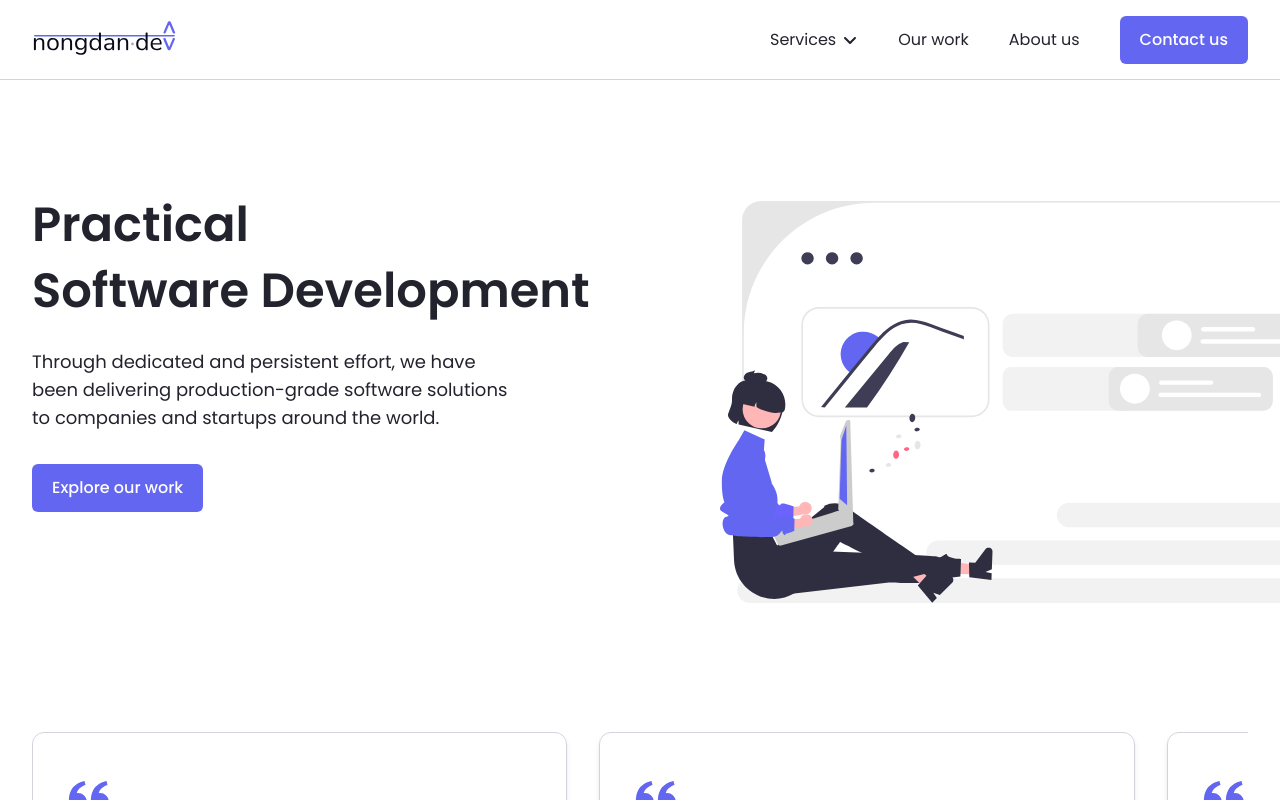
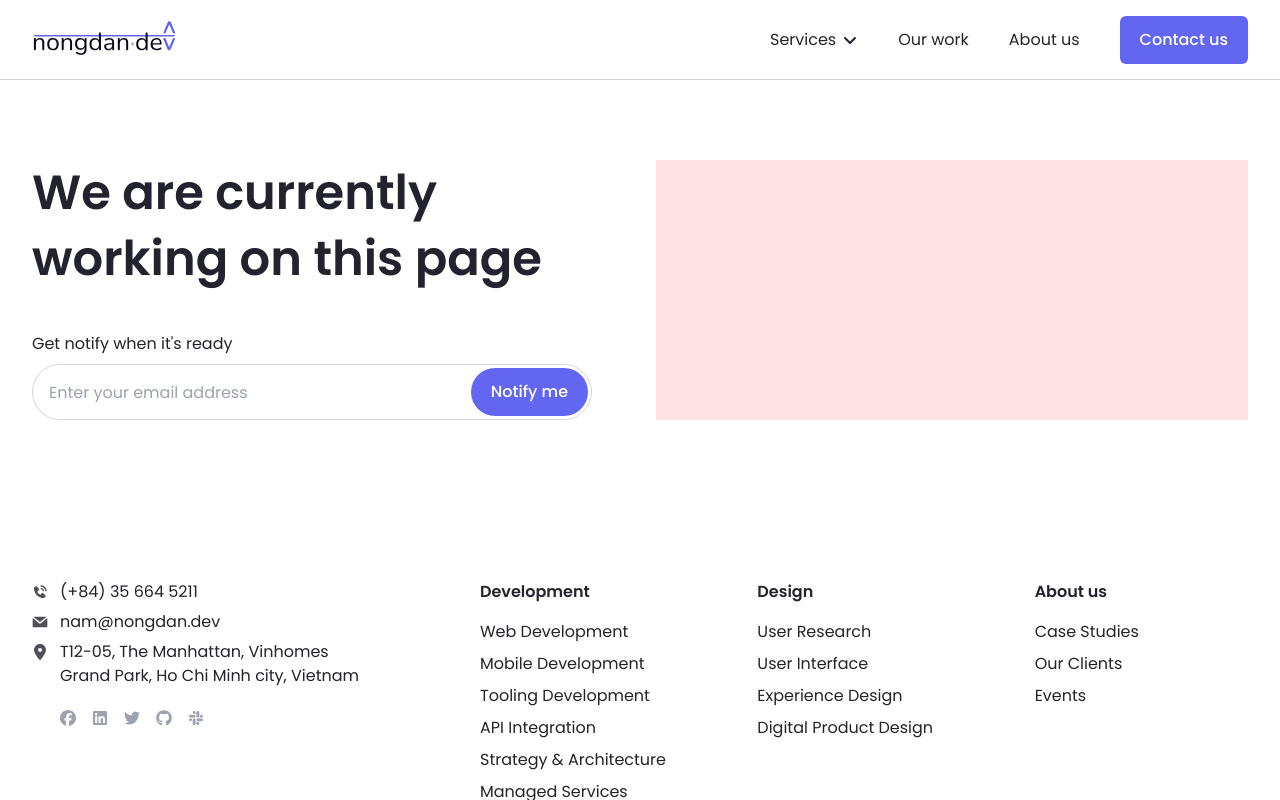
Before and after one commit to nongdan-dev/website, a React (Vite) app: page /coming-soon in a window 1280 px wide. Before the commit this address led to /. Shown: the top 800 px of the page. Built offline with nearby package versions, Linux system fonts and the light colour scheme.

Commit message:
Create coming soon page

```diff
--- a/src/App.tsx
+++ b/src/App.tsx
@@ -2,6 +2,7 @@ import { BrowserRouter, Navigate, Route, Routes } from 'react-router-dom'
 
 import Layout from './layout'
 import AboutUsPage from './pages/AboutUs'
+import ComingSoonPage from './pages/ComingSoon'
 import ContactPage from './pages/Contact'
 import HomePage from './pages/Home'
 import OurWorkPage from './pages/OurWork'
@@ -15,6 +16,7 @@ function App() {
           <Route path='/contact' element={<ContactPage />} />
           <Route path='/work' element={<OurWorkPage />} />
           <Route path='/about-us' element={<AboutUsPage />} />
+          <Route path='/coming-soon' element={<ComingSoonPage />} />
         </Route>
         <Route path='*' element={<Navigate to='/' replace />} />
       </Routes>
--- a/src/components/form/Input.tsx
+++ b/src/components/form/Input.tsx
@@ -5,6 +5,7 @@ export type InputProps = ComponentProps<'input'> & {
   __invalid?: true
   __required?: true
   containerClassName?: string
+  addOn?: ReactNode
   prefix?: ReactNode
   suffix?: ReactNode
 }
@@ -28,6 +29,8 @@ export function Input({
   __invalid,
   __required,
   containerClassName,
+  className,
+  addOn,
   prefix,
   suffix,
   ...props
@@ -46,9 +49,11 @@ export function Input({
           __invalid
             ? 'border-red-500 hover:border-red-500 focus:border-red-500 focus:ring-red-500'
             : 'border-gray-300 hover:border-indigo-500 focus:border-indigo-500 focus:ring-indigo-500',
+          className,
         )}
       />
       {suffix && <Append className='right-0 top-0'>{suffix}</Append>}
+      {addOn}
     </div>
   )
 }
--- /dev/null
+++ b/src/pages/ComingSoon/index.tsx
@@ -0,0 +1,39 @@
+import { twMerge } from 'tailwind-merge'
+
+import { Input } from '@/components/form'
+import { Button } from '@/components/ui'
+import { Section } from '@/components/widget'
+
+function ComingSoonPage() {
+  return (
+    <Section>
+      {({ titleId, titleClassName }) => (
+        <div className='grid grid-cols-[35rem,1fr] gap-16'>
+          <div>
+            <h1 id={titleId} className={twMerge(titleClassName, 'mb-10')}>
+              We are currently working on this page
+            </h1>
+            <div>
+              <h2>Get notify when it's ready</h2>
+              <form className='mt-2'>
+                <Input
+                  containerClassName='h-14'
+                  className='rounded-full pl-4 pr-36 text-base'
+                  placeholder='Enter your email address'
+                  addOn={
+                    <Button className='absolute right-1 top-1 rounded-full'>
+                      Notify me
+                    </Button>
+                  }
+                />
+              </form>
+            </div>
+          </div>
+          <div className='h-full w-full bg-red-100'></div>
+        </div>
+      )}
+    </Section>
+  )
+}
+
+export default ComingSoonPage
```
